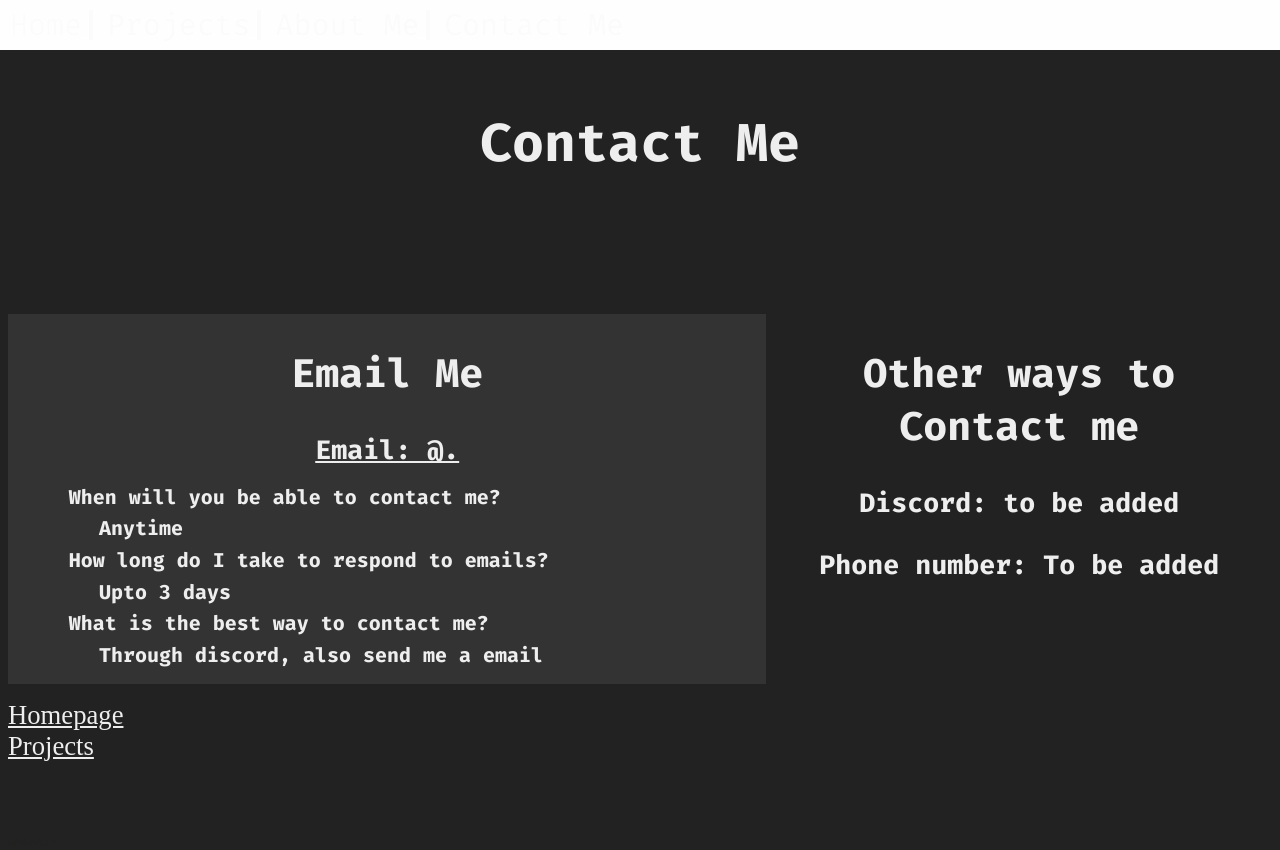
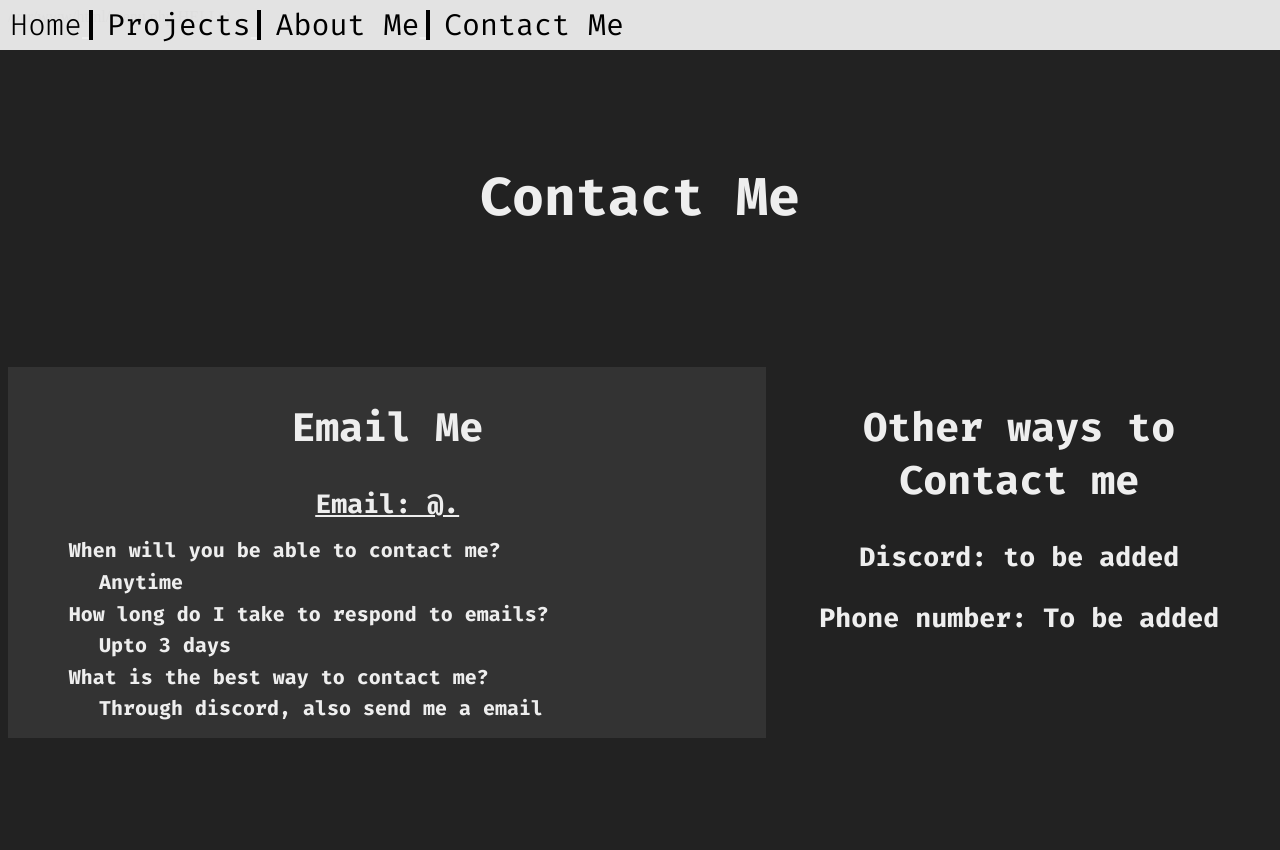
Before and after one commit to Yohello1/Yohello1_web, a PHP site: page /contact.php in a window 1280 px wide. After the commit the page ends 738 px from the top, so only its background shows below. Run offline with PHP 8.4, Linux system fonts and the light colour scheme; data that the repository does not hold is empty.

Commit message:
Fixed Menu Bar issues

```diff
--- a/contact.php
+++ b/contact.php
@@ -5,14 +5,13 @@
 </head>
 
 <body>
-<?php
-  $menu = fopen("menu.html", "r") or die("Can't open da file menu file");
-  echo fread($menu, filesize("menu.html"));
-  fclose($menu);
-  ?>
+    <?php
+    $doc = $_SERVER['DOCUMENT_ROOT'];
+    $menu .= $doc . "/menu.php";
+        echo $menu;
+    require $menu;
+    ?>
     <h1>Contact Me</h1>
-    <div class="bar">
-    </div>
 
     <div class="email_stuff">
         <h2>Email Me</h2>
@@ -31,15 +30,4 @@
         <h3>Discord: to be added</h3>
         <h3>Phone number: To be added</h3>
     </div>
-    <br>
-    <!-- <div class="space"></div>
-    idk what to do with this?-->
-    <div class="bar"></div>
-    <div class="links">
-        <p class="links">
-            <a href="index.php">Homepage</a><br>
-            <a href="Projects/index.php">Projects</a><br><br><br><br><br>
-            <a href="sneaky.php" class="hehe"><i>Hehehe</i>></a>
-        </p>
-    </div>
 </body>
--- a/data.json
+++ b/data.json
@@ -23,14 +23,12 @@
     "cgi": [{
             "img": "Images/Tower.jpg",
             "caption": "Cannon",
-            "link": "Projects/tower.php",
             "Date": "2020 8-12 "
 
         },
         {
             "img": "Images/untitled17.jpg",
             "caption": "X-mas",
-            "link": "Projects/x-mas.php",
             "Date": "2019 ???? "
         },
         {
--- a/indexx.css
+++ b/indexx.css
@@ -130,9 +130,11 @@ h4 {
 .rectangle {
     position: relative;
     top: -10px;
-    height: 5px;
+    height: 50px;
     width: 100px;
     background-color: tomato;
+    z-index:-1;
+
 }
 
 .introtext {
@@ -165,6 +167,7 @@ p {
     height: 5px;
     width: 100px;
     background-color: tomato;
+    z-index: -1;
 }
 
 h3 {
@@ -183,6 +186,7 @@ h3 {
     height: 5px;
     width: 100px;
     background-color: rgb(235, 144, 59);
+    z-index: -1;
 }
 
 img {
--- a/menu.html
+++ /dev/null
@@ -1,62 +0,0 @@
-<style>
-    .bar {
-        top: 0%;
-        left: 0%;
-        right: 0%;
-        height: 50px;
-        background-color: rgba(255, 255, 255, 0.876);
-        position: fixed;
-        width: 100%;
-        display: inline;
-    }
-
-    .nav_bar_home {
-        text-align: left;
-        font-family: Firacode;
-        font-size: 30px;
-        line-height: 0%;
-        margin-top: 0%;
-        padding-top: 25px;
-        padding-left: 10px;
-        font-weight: 300;
-        color: black;
-        display: inline-block;
-    }
-    .nav_bar_areas {
-        text-align: left;
-        font-family: Firacode;
-        font-size: 30px;
-        line-height: 0%;
-        margin-top: 0%;
-        font-weight: 400;
-        padding-top: 25px;
-        padding-left: 10px;
-        color: black;
-        display: inline-block;
-    }
-    .line{
-        display: inline-block;
-        border-left: 4px solid black;
-        position: relative;
-        bottom:-5px;
-        height: 30px;
-    }
-</style>
-
-<div class="bar">
-    <a href="../index.php">
-        <h6 class="nav_bar_home">Home</h6>
-    </a>
-    <div class="line"></div>
-    <a href="../index.php">
-        <h6 class="nav_bar_areas">Projects</h6>
-    </a>
-    <div class="line"></div>
-    <a href="../index.php">
-        <h6 class="nav_bar_areas">About Me</h6>
-    </a>
-    <div class="line"></div>
-    <a href="../index.php">
-        <h6 class="nav_bar_areas">Contact Me</h6>
-    </a>
-</div>
--- /dev/null
+++ b/menu.php
@@ -0,0 +1,77 @@
+<style>
+    .bar {
+        top: 0%;
+        left: 0%;
+        right: 0%;
+        height: 50px;
+        background-color: rgba(255, 255, 255, 0.876);
+        position: fixed;
+        width: 100%;
+        display: inline;
+        z-index: 0;
+    }
+
+    .nav_bar_home {
+        text-align: left;
+        font-family: Firacode;
+        font-size: 30px;
+        line-height: 0%;
+        margin-top: 0%;
+        padding-top: 25px;
+        padding-left: 10px;
+        font-weight: 300;
+        color: black;
+        display: inline-block;
+        z-index: auto;
+
+    }
+
+    .nav_bar_areas {
+        text-align: left;
+        font-family: Firacode;
+        font-size: 30px;
+        line-height: 0%;
+        margin-top: 0%;
+        font-weight: 400;
+        padding-top: 25px;
+        padding-left: 10px;
+        color: black;
+        display: inline-block;
+        z-index: auto;
+
+    }
+
+    .line {
+        display: inline-block;
+        border-left: 4px solid black;
+        position: relative;
+        bottom: -5px;
+        height: 30px;
+        z-index: auto;
+
+    }
+
+    h6 {
+        color: black;
+    }
+</style>
+<?php
+echo "HELLO";
+?>
+<div class="bar">
+    <a href="/">
+        <h6 class="nav_bar_home">Home</h6>
+    </a>
+    <div class="line"></div>
+    <a href="/Projects/">
+        <h6 class="nav_bar_areas">Projects</h6>
+    </a>
+    <div class="line"></div>
+    <a href="/intro.php">
+        <h6 class="nav_bar_areas">About Me</h6>
+    </a>
+    <div class="line"></div>
+    <a href="/contact.php">
+        <h6 class="nav_bar_areas">Contact Me</h6>
+    </a>
+</div>
```
Also changed, not shown: Projects/index.php (+10 -9 lines), index.php (+31 -13 lines), intro.php (renamed from fullintroduction.html, +6 -1 lines), Images/untitled17.jpg.
